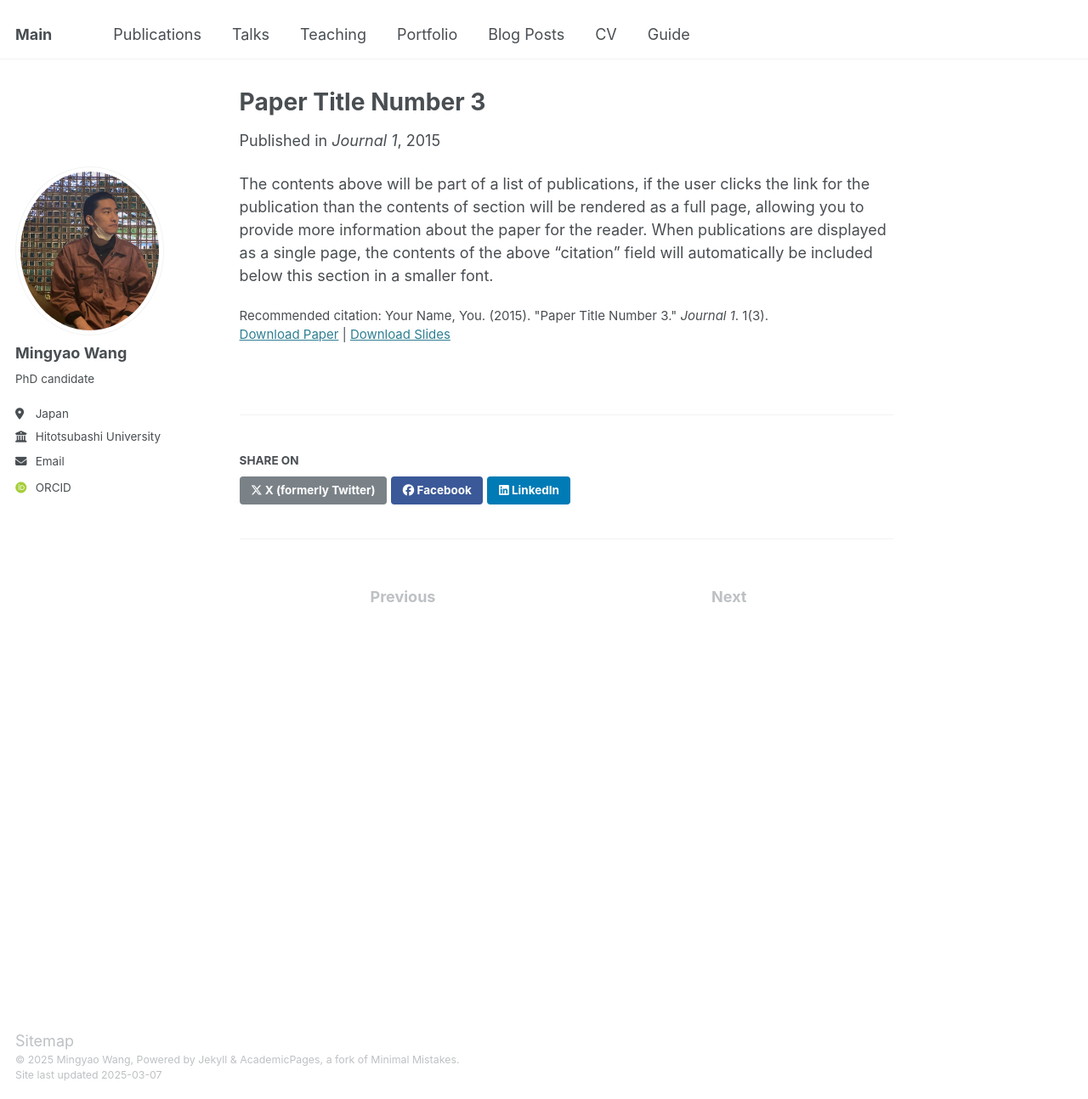
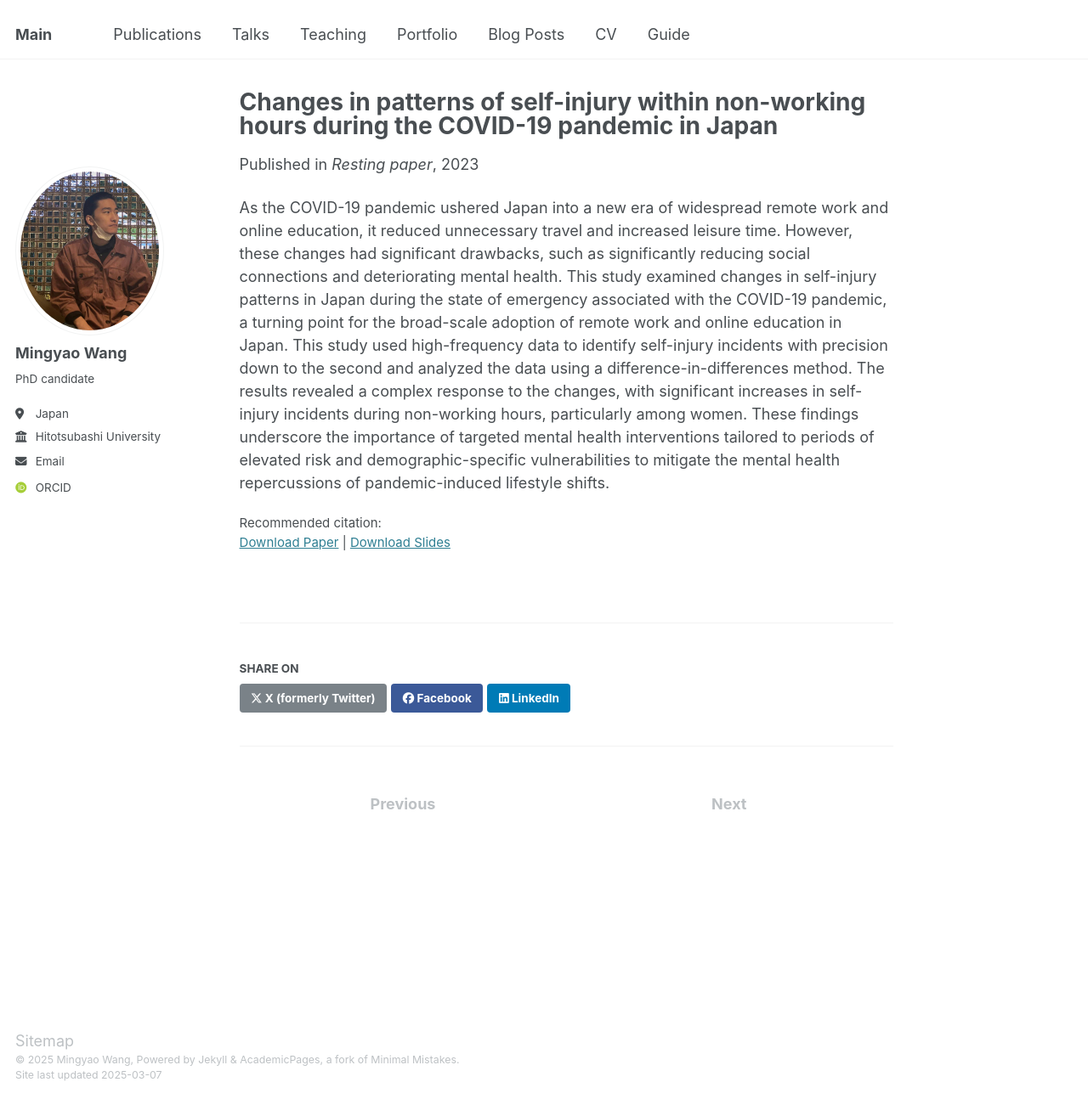
Before and after one commit to Mingyao-Wang/aboutme, a Jekyll site: the page built from _publications/2015-10-01-paper-title-number-3.md, in a window 1280 px wide and 1294 px high. Shown: the whole window at 85% size. Built offline with Jekyll 4.4.1, drawn with Linux system fonts in a browser that asks for light colours; some web fonts are replaced.

Commit message:
Update 2015-10-01-paper-title-number-3.md

```diff
--- a/_publications/2015-10-01-paper-title-number-3.md
+++ b/_publications/2015-10-01-paper-title-number-3.md
@@ -1,14 +1,14 @@
 ---
-title: "Paper Title Number 3"
+title: "Changes in patterns of self-injury within non-working hours during the COVID-19 pandemic in Japan"
 collection: publications
 category: conferences
 permalink: /publication/2015-10-01-paper-title-number-3
-excerpt: 'This paper is about the number 3. The number 4 is left for future work.'
-date: 2015-10-01
-venue: 'Journal 1'
-slidesurl: 'http://academicpages.github.io/files/slides3.pdf'
-paperurl: 'http://academicpages.github.io/files/paper3.pdf'
-citation: 'Your Name, You. (2015). &quot;Paper Title Number 3.&quot; <i>Journal 1</i>. 1(3).'
+excerpt: 'This paper is no longer consider publication anymore.'
+date: 2023-10-01
+venue: 'Resting paper'
+slidesurl: ""
+paperurl: ""
+citation: ""
 ---
 
-The contents above will be part of a list of publications, if the user clicks the link for the publication than the contents of section will be rendered as a full page, allowing you to provide more information about the paper for the reader. When publications are displayed as a single page, the contents of the above "citation" field will automatically be included below this section in a smaller font.
+As the COVID-19 pandemic ushered Japan into a new era of widespread remote work and online education, it reduced unnecessary travel and increased leisure time. However, these changes had significant drawbacks, such as significantly reducing social connections and deteriorating mental health. This study examined changes in self-injury patterns in Japan during the state of emergency associated with the COVID-19 pandemic, a turning point for the broad-scale adoption of remote work and online education in Japan. This study used high-frequency data to identify self-injury incidents with precision down to the second and analyzed the data using a difference-in-differences method. The results revealed a complex response to the changes, with significant increases in self-injury incidents during non-working hours, particularly among women. These findings underscore the importance of targeted mental health interventions tailored to periods of elevated risk and demographic-specific vulnerabilities to mitigate the mental health repercussions of pandemic-induced lifestyle shifts.
```
